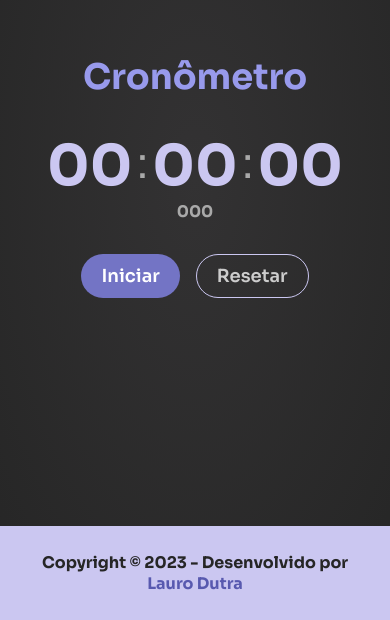
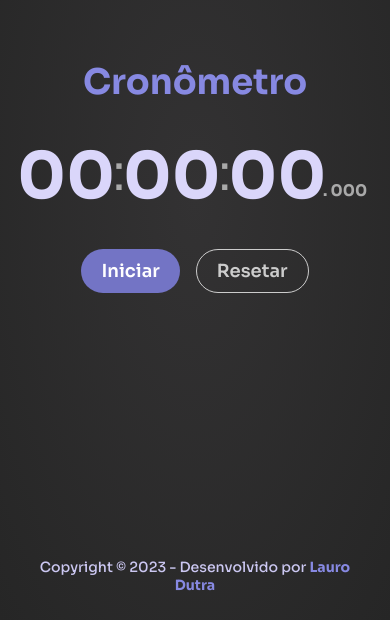
Before and after one commit to lauropjdutra/cron-metro, a plain HTML site: page index.html in a window 390 px wide. Shown: the part 224-844 px from the top of the page. Drawn offline with Linux system fonts and the light colour scheme.

Commit message:
first commit

```diff
--- a/css/style.css
+++ b/css/style.css
@@ -7,28 +7,41 @@
   font-family: "Sora", sans-serif;
 }
 
+body {
+  height: 100vh;
+  width: 100vw;
+  background: radial-gradient(#333233, #262626);
+}
+
 .container {
   display: flex;
   flex-direction: column;
   align-items: center;
   justify-content: center;
   gap: 2rem;
-  height: 95vh;
-  background: radial-gradient(#333233, #262626);
+  height: 95%;
 }
 
 .title {
-  color: #989aec;
+  color: #8789e2;
   font-size: 3rem;
 }
 
 .main-box {
   display: flex;
-  gap: 0.4rem;
+  gap: 0.2rem;
 }
 
-#milliseconds {
-  font-size: 1.3rem;
+.milliseconds-box {
+  width: 4.3rem;
+  display: flex;
+  align-items: flex-end;
+  gap: 0.2rem;
+  padding-bottom: 1rem;
+}
+
+#milliseconds, .dot {
+  font-size: 1.7rem;
   color: #a9a9a9;
   text-align: center;
 }
@@ -37,14 +50,14 @@
   display: flex;
   align-items: center;
   justify-content: center;
-  color: #cbc7f1;
+  color: #dad6fa;
   font-size: 5rem;
   width: 8rem;
 }
 
 .separator {
   color: #a9a9a9;
-  font-size: 4.5rem;
+  font-size: 4.3rem;
   font-weight: 300;
 }
 
@@ -59,7 +72,7 @@
   font-weight: 600;
   color: #cccccc;
   background: none;
-  border: 1px solid #cbc7f1;
+  border: 1px solid #cccccc;
   border-radius: 1.875rem;
   cursor: pointer;
   transition: all 0.1s ease-in;
@@ -89,17 +102,21 @@
 
 footer {
   padding: 1.625rem;
-  background: #cbc7f1;
-  color: #262626;
   width: 100%;
   position: absolute;
   bottom: 0;
   text-align: center;
 }
 
+h4 {
+  color: #cbc7f1;
+  font-size: 0.88rem;
+  font-weight: 500;
+}
+
 a {
   text-decoration: none;
-  color: #5859af;
+  color: #8789e2;
 }
 
 a:hover {
@@ -115,16 +132,21 @@ a:active {
   .title {
     font-size: 2.2rem;
   }
+
   .time {
-    width: 5rem;
+    width: 5.3rem;
+    font-size: 4rem;
+  }
+
+  .separator {
     font-size: 3.5rem;
   }
 
-  .separator {
-    font-size: 3rem;
+  .milliseconds-box {
+    width: 2.7rem;
   }
 
-  #milliseconds {
+  #milliseconds, .dot {
     font-size: 1rem;
   }
 }
--- a/index.html
+++ b/index.html
@@ -18,9 +18,10 @@
           <h2 class="time" id="minutes" title="Minutos">00</h2>
           <h2 class="separator">:</h2>
           <h2 class="time" id="seconds" title="Segundos">00</h2>
-        </div>
-        <div class="milliseconds-box">
-          <h3 id="milliseconds" title="Milisegundos">000</h3>
+          <div class="milliseconds-box">
+            <h3 class="dot">.</h3>
+            <h3 id="milliseconds" title="Milisegundos">000</h3>
+          </div>
         </div>
       </div>
       <div class="buttons">
```
Also changed, not shown: assets/mockup.jpg (added).
